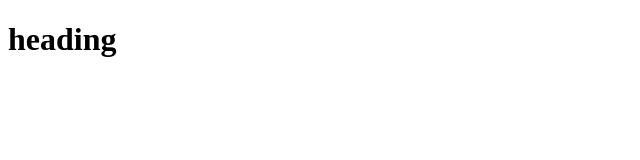
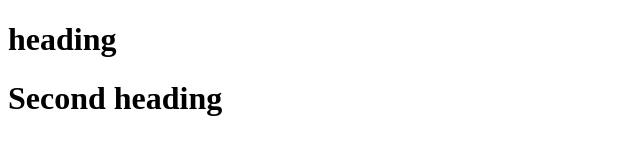
Before and after one commit to isha008/basic-html, a plain HTML site: page index.html in a window 1280 px wide. Shown: the whole page, without its empty margins (0-640 px from the left). Drawn offline with Linux system fonts and the light colour scheme.

Commit message:
File edited

```diff
--- a/index.html
+++ b/index.html
@@ -7,5 +7,6 @@
 </head>
 <body>
     <h1> heading</h1>
+    <h1>Second heading</h1>
 </body>
 </html>
```
